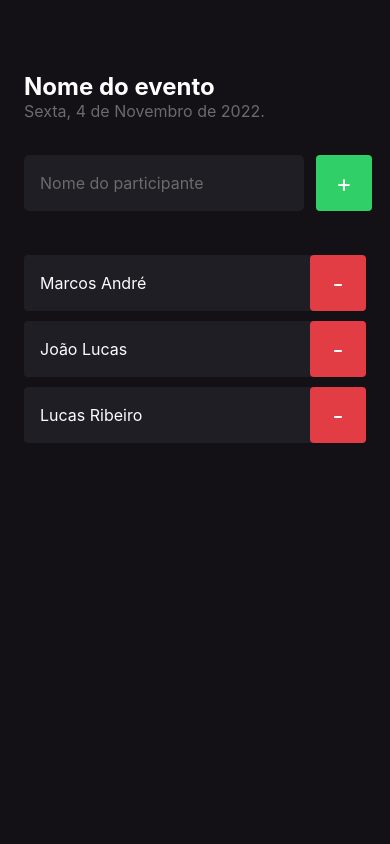
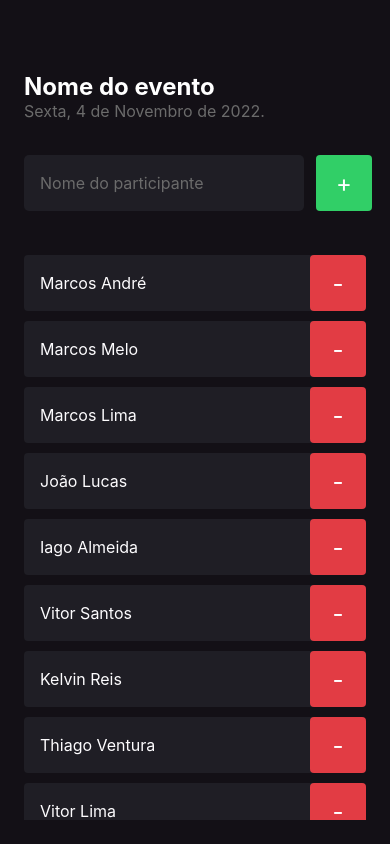
Before and after one commit to Marcos-afk/im-here, a React Native app: screen / in a window 390 px wide. Built offline with nearby package versions, Linux system fonts and the light colour scheme.

Commit message:
feat: activating screen scrolling

```diff
--- a/src/screens/Home/index.tsx
+++ b/src/screens/Home/index.tsx
@@ -1,5 +1,6 @@
-import { Text, TextInput, TouchableOpacity, View } from 'react-native';
+import { ScrollView, Text, TextInput, TouchableOpacity, View } from 'react-native';
 import { Participant } from '../../components/Participant';
+import { participants } from './mock';
 import { styles } from './styles';
 
 export const Home = () => {
@@ -23,9 +24,11 @@ export const Home = () => {
         </TouchableOpacity>
       </View>
 
-      <Participant name="Marcos André" onRemove={handleParticipantRemove} />
-      <Participant name="João Lucas" onRemove={handleParticipantRemove} />
-      <Participant name="Lucas Ribeiro" onRemove={handleParticipantRemove} />
+      <ScrollView showsVerticalScrollIndicator={false}>
+        {participants.map((participant, index) => (
+          <Participant name={participant} key={index} onRemove={handleParticipantRemove} />
+        ))}
+      </ScrollView>
     </View>
   );
 };
--- /dev/null
+++ b/src/screens/Home/mock.ts
@@ -0,0 +1,11 @@
+export const participants = [
+  'Marcos André',
+  'Marcos Melo',
+  'Marcos Lima',
+  'João Lucas',
+  'Iago Almeida',
+  'Vitor Santos',
+  'Kelvin Reis',
+  'Thiago Ventura',
+  'Vitor Lima',
+];
```
